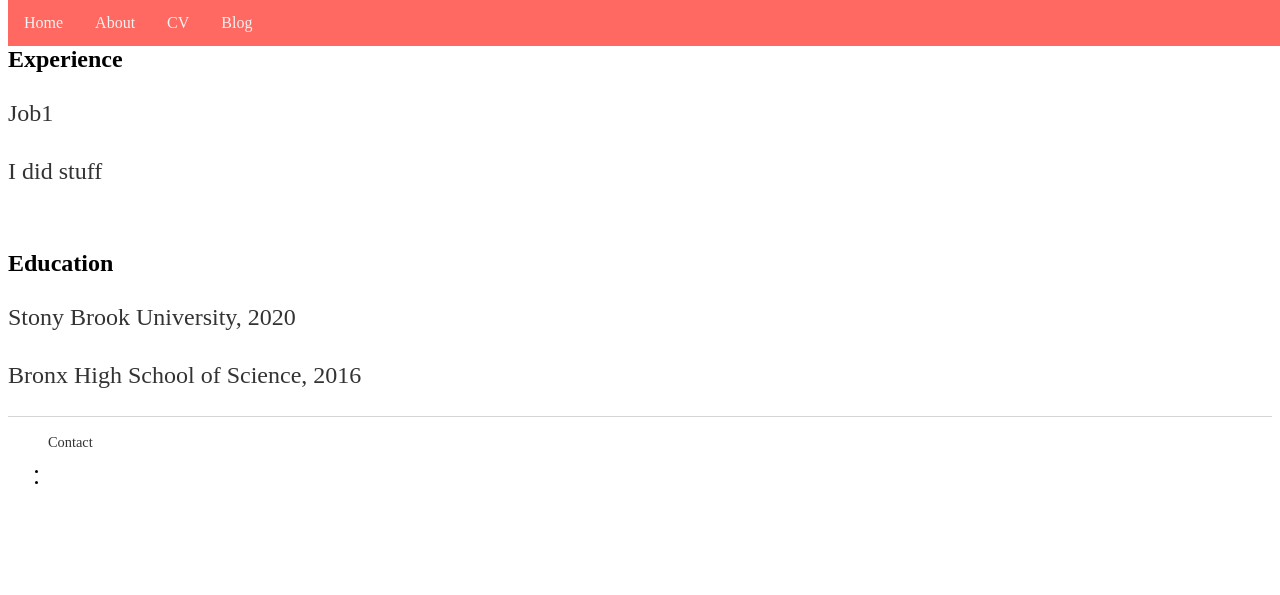
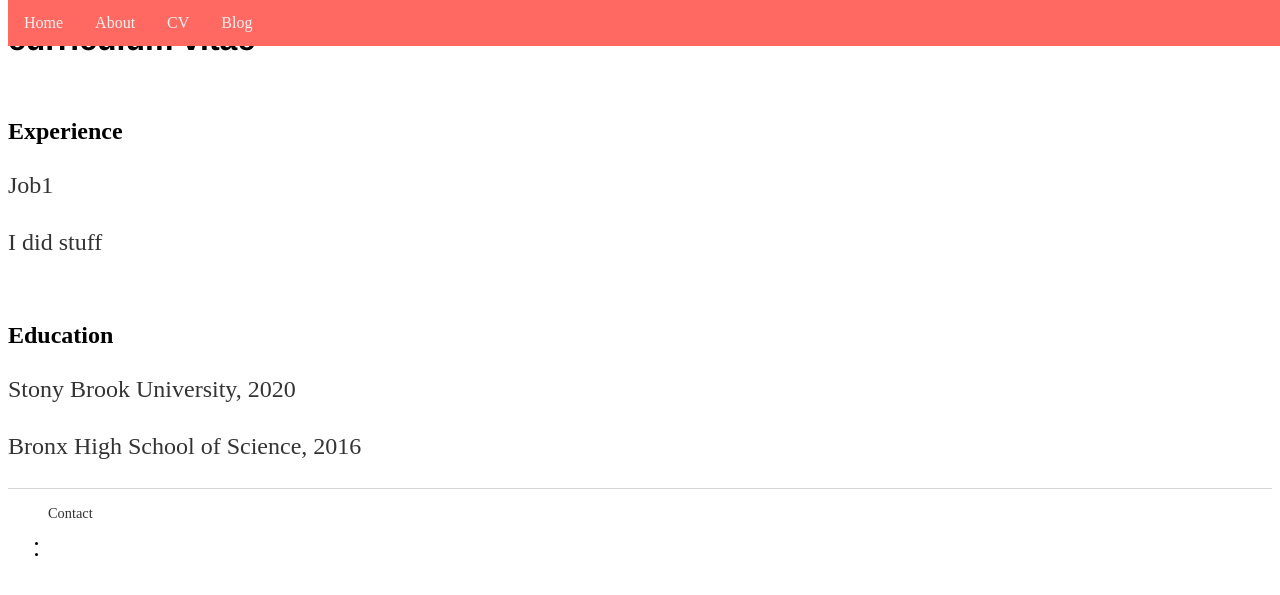
Before and after one commit to benjaminhuang13/benjaminhuang13.github.io, a Jekyll site: the page built from cv/index.html, in a window 1280 px wide. Shown: the top 595 px of the page. Built offline with Jekyll 4.4.1, drawn with Linux system fonts in a browser that asks for light colours.

Commit message:
Update index.html

```diff
--- a/cv/index.html
+++ b/cv/index.html
@@ -3,8 +3,9 @@ layout: default
 title: Benjamin Huang's CV
 ---
 	<title>{{ page.title }}</title>
-<br>
-<body>
+<div class = "text">
+	<h1>curriculum vitae</h1>
+	<br>
   <h2>Experience</h2>
  	<p>Job1</p>
 	<p>I did stuff</p>
@@ -12,4 +13,4 @@ title: Benjamin Huang's CV
    <h2>Education</h2>
 	<p>Stony Brook University, 2020</p>
 	<p>Bronx High School of Science, 2016</p>
-</body>
+</div>
```
